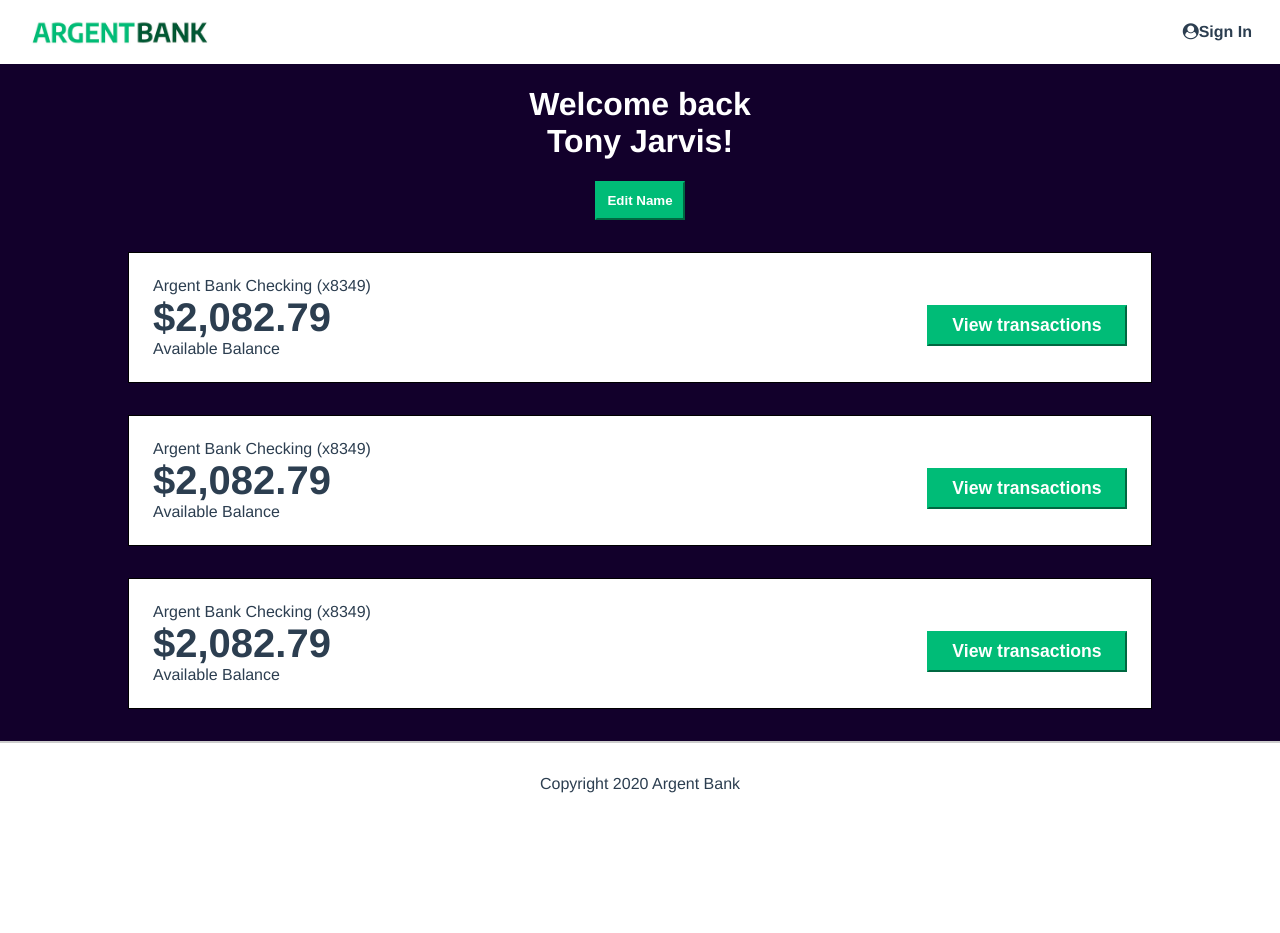
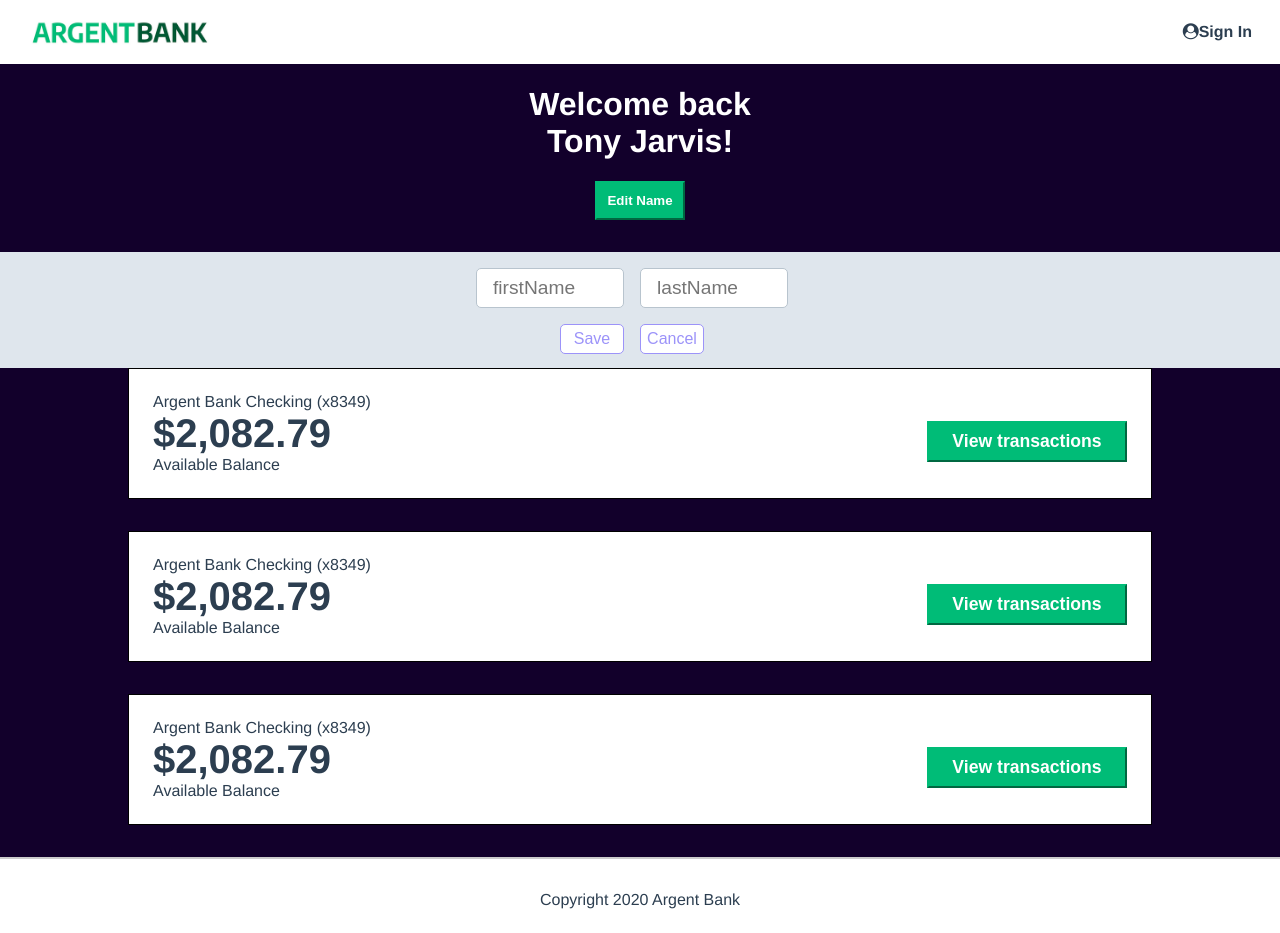
Before and after one commit to ChimdaProjects/ArgentBank, a React (Create React App) app: page /profile in a window 1280 px wide. Before the commit the page ends 817 px from the top, so only its background shows below. Built offline with nearby package versions, Linux system fonts and the light colour scheme.

Commit message:
edituser page static done

```diff
--- a/public/index.html
+++ b/public/index.html
@@ -9,7 +9,7 @@
       name="description"
       content="Argent Bank, new app bank"
     />
-    <link rel="apple-touch-icon" href="%PUBLIC_URL%/logo192.png" />
+    <link rel="apple-touch-icon" href="" />
     <!--
       manifest.json provides metadata used when your web app is installed on a
       user's mobile device or desktop. See https://developers.google.com/web/fundamentals/web-app-manifest/
--- a/src/components/App/App.css
+++ b/src/components/App/App.css
@@ -2,4 +2,5 @@
     display: flex;
     flex-direction: column;
     height: 100vh;
+    width: 100vw;
 }
--- /dev/null
+++ b/src/components/EditUserName/EditUserName.jsx
@@ -0,0 +1,20 @@
+import "./editUserName.scss"
+const EditUserName = () => {
+    return (
+        <div className="editUser">
+            <form>
+                <div className="input-edit-wrapper">
+                    <input className="input-edit" type="text" id="firstName" placeholder="firstName"/>
+                    <input className="input-edit" type="text" id="lastName" placeholder="lastName" />
+                </div>
+                <div className="btn-edit-wrapper">
+                    <button className="edit-btn" type="submit" value="Save">Save</button>
+                    <button className="edit-btn" type="submit" value="Cancel">Cancel</button>
+                </div>
+
+            </form>
+        </div>
+     );
+}
+
+export default EditUserName;
--- /dev/null
+++ b/src/components/EditUserName/editUserName.scss
@@ -0,0 +1,45 @@
+.editUser {
+    height: 100px;
+    width: 100%;
+    background-color: #DFE6ED;
+    padding-top: 1rem;
+}
+.input-edit-wrapper {
+    display: flex;
+    justify-content: center;
+    width: 100%;
+    height: 2.5rem;
+
+
+}
+.input-edit {
+    display: flex;
+    justify-content: center;
+    width: 10%;
+    margin-right: 1rem;
+    padding-left:1rem;
+    font-size: 1.2rem;
+    border-radius: 5px;
+    border: 1px solid #B8C4CE;
+}
+
+.btn-edit-wrapper {
+    width: 100%;
+    height: 100px;
+    margin: 1rem auto;
+}
+
+.edit-btn {
+    font-size: 1rem;
+    height: 30px;
+    width: 5%;
+    margin-right: 1rem;
+    color:#9C93F9;
+    border: 1px solid #9C93F9;
+    border-radius: 5px;
+    background-color: white;
+}
+.edit-btn:hover {
+    background-color: #9C93F9;
+    color:white
+}
--- a/src/components/Feature/Feature.jsx
+++ b/src/components/Feature/Feature.jsx
@@ -4,7 +4,7 @@ const Feature = ({image, description, title, text }) => {
     return (
         <div className="feature-item">
             <img
-                src={image}
+                src={photo}
                 alt={description}
                 className="feature-icon"
             />
--- a/src/components/SignIn/SignIn.jsx
+++ b/src/components/SignIn/SignIn.jsx
@@ -26,7 +26,7 @@ const SignIn = () => {
                     </label>
                 </div>
                 {/*PLACEHOLDER DUE TO STATIC SITE */}
-                <a href="./user.html" className="sign-in-button">Sign In</a>
+                <button type="submit" className="sign-in-button">Sign In</button>
                 {/*<!-- SHOULD BE THE BUTTON BELOW -->*/}
                 {/*<!-- <button class="sign-in-button">Sign In</button> -->*/}
                 {/*<!--  -->*/}
--- a/src/datas/datasFeatures.js
+++ b/src/datas/datasFeatures.js
@@ -1,20 +1,17 @@
 const datas = [
     {
-        image : "public/src/assets/icon-chat.png",
         alt : "Chat Icon",
         title : "You are our #1 priority",
         text : `Need to talk to a representative? You can get in touch through our
         24/7 chat or through a phone call in less than 5 minutes.`,
     },
     {
-        image : "public/src/assets/icon-money.png",
         alt : "Chat Icon",
         title : "More savings means higher rates",
         text : `The more you save with us, the higher your interest rate will be!`,
 
     },
     {
-        image : "public/src/assets/icon-security.png",
         alt : "Chat Icon",
         title : "Security you can trust",
         text : `We use top of the line encryption to make sure your data and money
--- a/src/index.css
+++ b/src/index.css
@@ -4,6 +4,7 @@ html {
   -moz-osx-font-smoothing: grayscale;
   text-align: center;
   color: #2c3e50;
+
 }
 
 body {
@@ -11,4 +12,5 @@ body {
   display: flex;
   flex-direction: column;
   min-height: 100vh;
+
 }
--- a/src/pages/Profil/Profil.jsx
+++ b/src/pages/Profil/Profil.jsx
@@ -1,4 +1,5 @@
 import { Fragment } from "react";
+import EditUserName from "../../components/EditUserName/EditUserName";
 import Footer from "../../components/Footer/Footer";
 import NavBar from "../../components/NavBar/NavBar";
 import Transaction from "../../components/Transaction/Transaction";
@@ -11,6 +12,7 @@ const Profil = () => {
             <NavBar />
             <main className="main bg-dark">
                 <User />
+                <EditUserName />
                 <TransactionsList />
             </main>
             <Footer />
```
